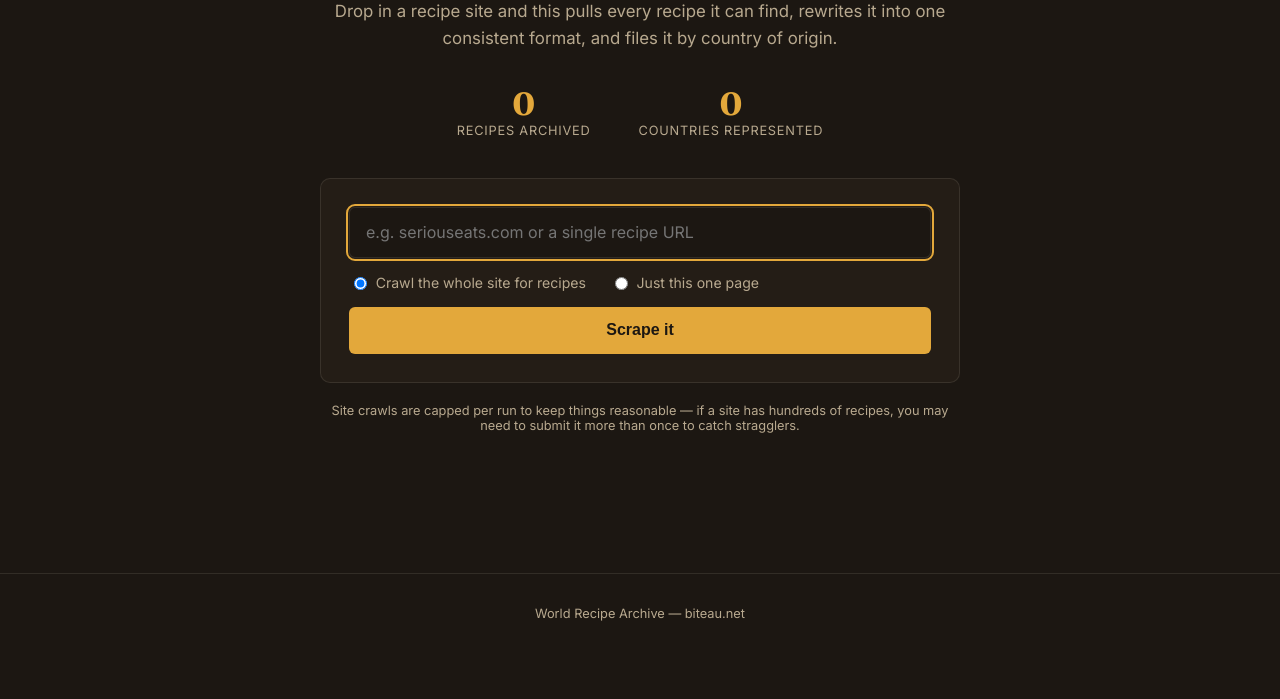
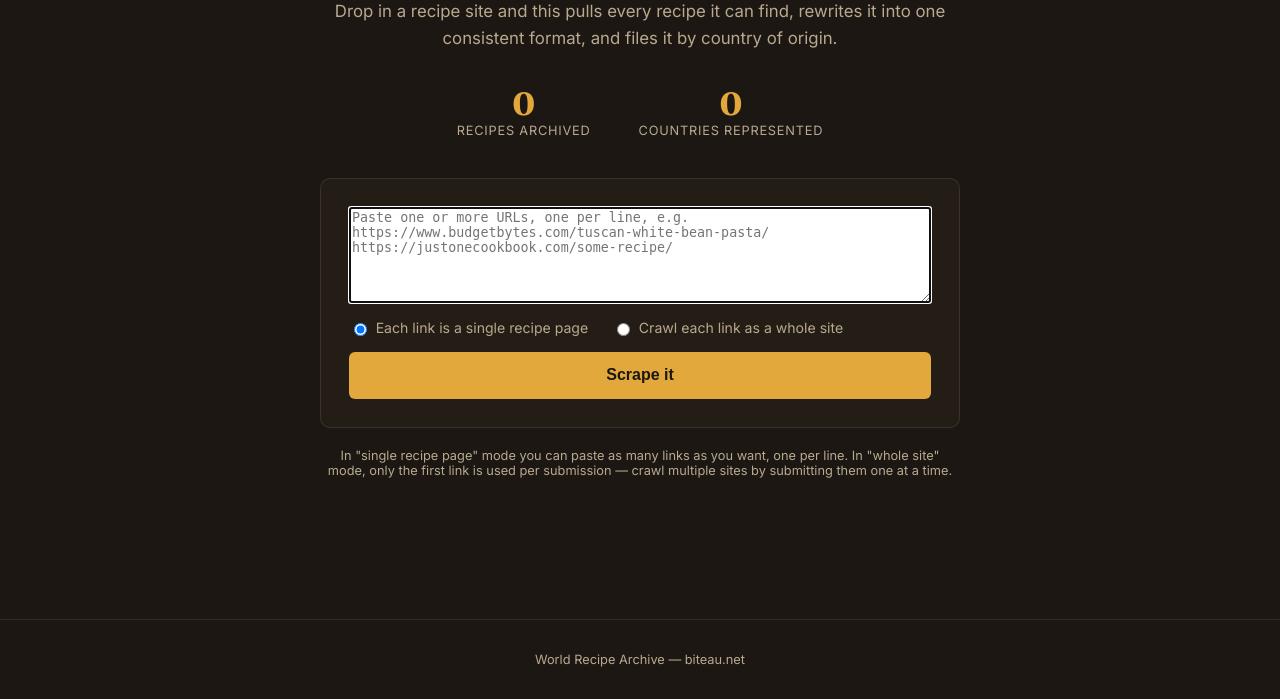
Before and after one commit to vbiteau/recipe-archive, a Flask app: page / in a window 1280 px wide. Shown: the part 271-970 px from the top of the page. Before the commit the page ends 892 px from the top, so only its background shows below. Run offline with Flask 3, Linux system fonts and the light colour scheme.

Commit message:
Update index.html

```diff
--- a/templates/index.html
+++ b/templates/index.html
@@ -15,22 +15,22 @@
   </div>
 
   <form action="{{ url_for('scrape') }}" method="POST" class="scrape-form">
-    <input
-      type="text"
+    <textarea
       name="url"
-      placeholder="e.g. seriouseats.com or a single recipe URL"
+      rows="6"
+      placeholder="Paste one or more URLs, one per line, e.g.&#10;https://www.budgetbytes.com/tuscan-white-bean-pasta/&#10;https://justonecookbook.com/some-recipe/"
       required
       autofocus
-    >
+    ></textarea>
 
     <div class="mode-toggle">
       <label>
-        <input type="radio" name="mode" value="site" checked>
-        Crawl the whole site for recipes
+        <input type="radio" name="mode" value="single" checked>
+        Each link is a single recipe page
       </label>
       <label>
-        <input type="radio" name="mode" value="single">
-        Just this one page
+        <input type="radio" name="mode" value="site">
+        Crawl each link as a whole site
       </label>
     </div>
 
@@ -38,8 +38,9 @@
   </form>
 
   <p class="hero-note">
-    Site crawls are capped per run to keep things reasonable — if a site has
-    hundreds of recipes, you may need to submit it more than once to catch stragglers.
+    In "single recipe page" mode you can paste as many links as you want, one per line.
+    In "whole site" mode, only the first link is used per submission — crawl multiple
+    sites by submitting them one at a time.
   </p>
 </section>
 {% endblock %}
```
